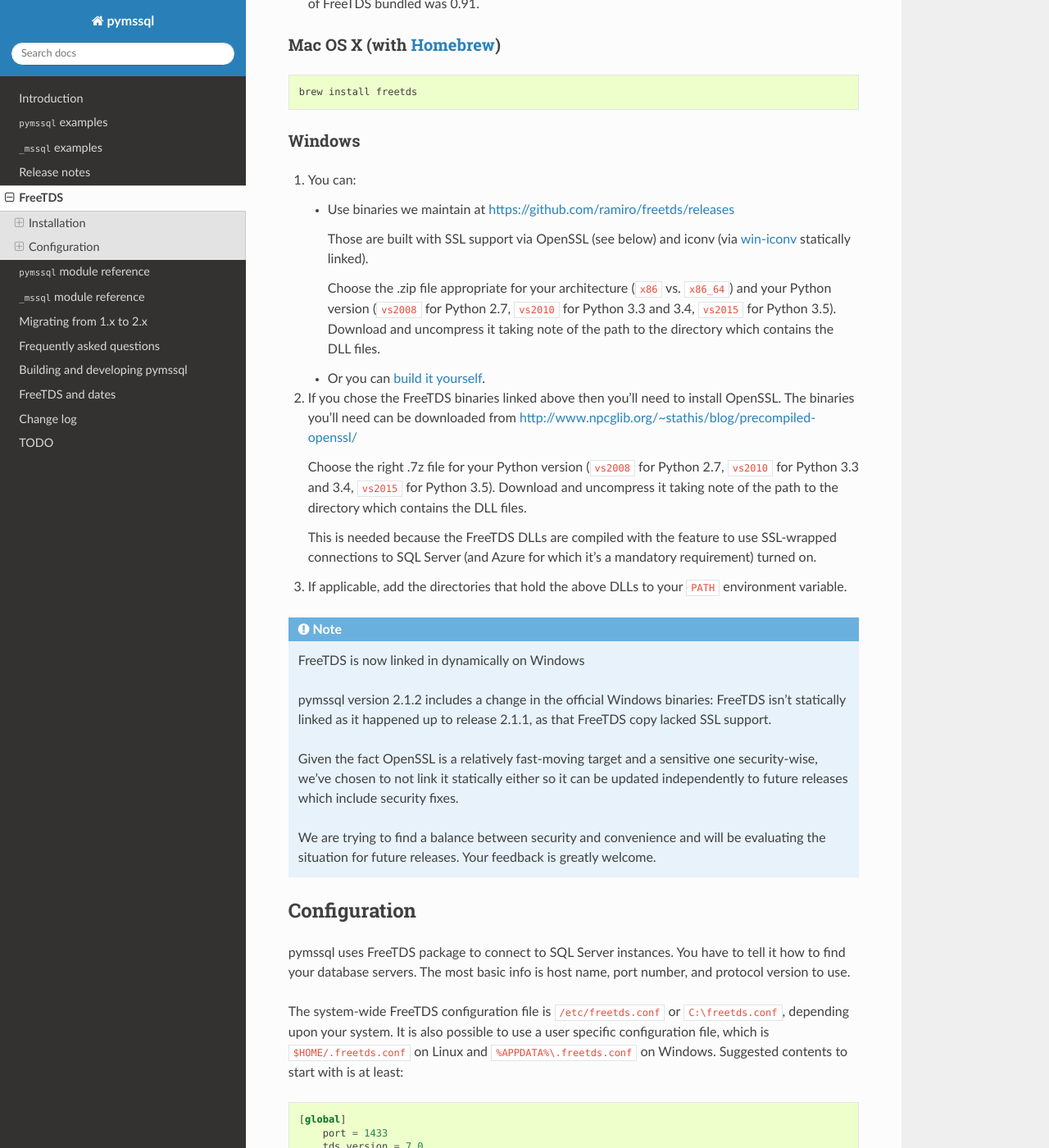
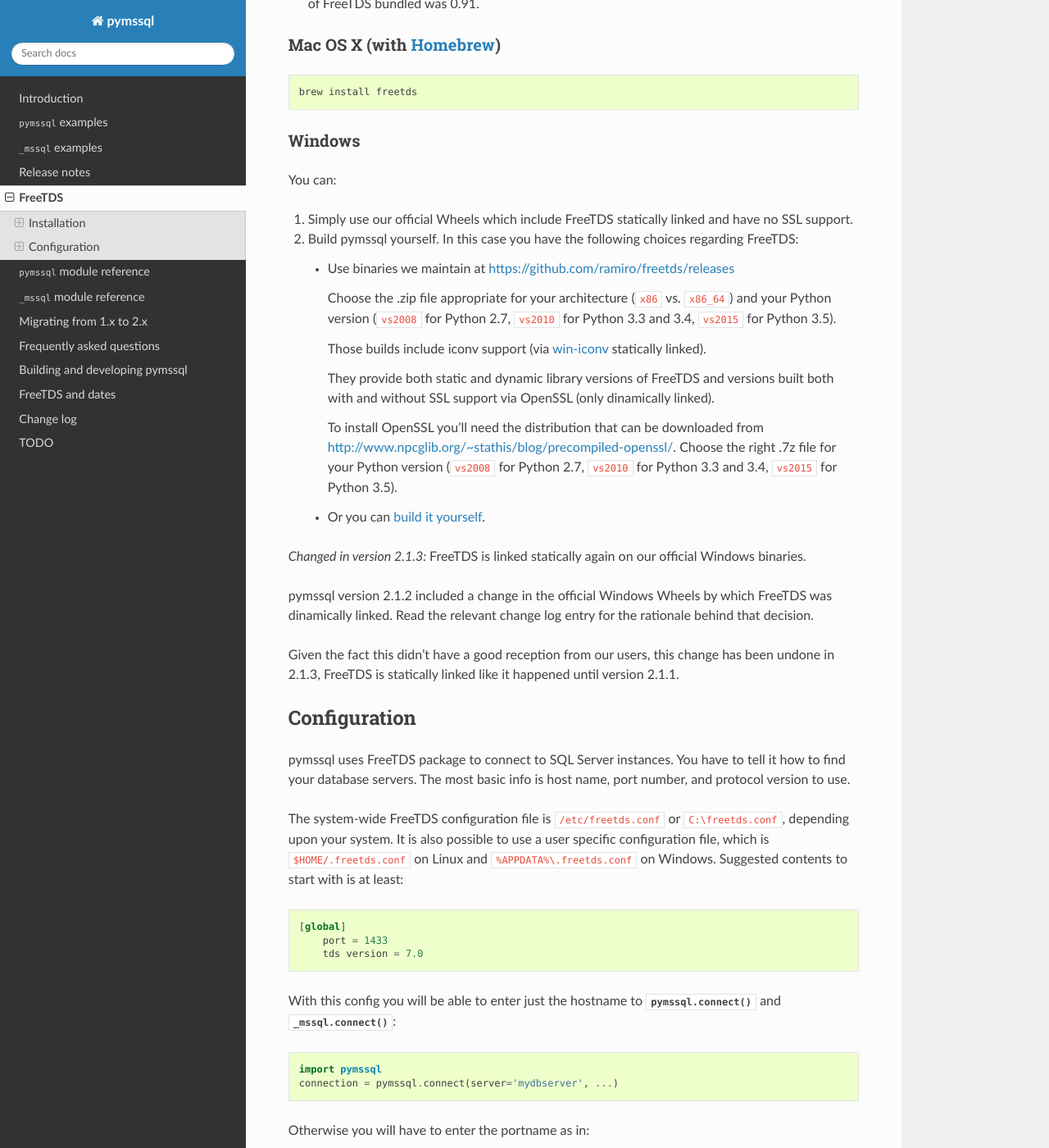
Before and after one commit to pymssql/pymssql, a Sphinx documentation site: the page built from docs/freetds.rst, in a window 1280 px wide and 1400 px high, scrolled down 1044 px. Shown: the whole window at 82% size. Built offline with Sphinx 7.4.7 and the Read the Docs theme 2.0.0, drawn with Linux system fonts in a browser that asks for light colours.

Commit message:
docs: Bring in changes from the stable-2.1.x branch.

```diff
--- a/docs/freetds.rst
+++ b/docs/freetds.rst
@@ -47,12 +47,10 @@
       make
 
   .. versionchanged:: 2.1.3
-
     Version of FreeTDS Linux static libraries bundled with pymssql is
     `0.95.95`_.
 
   .. versionchanged:: 2.1.2
-
     Version of FreeTDS Linux static libraries bundled with pymssql is
     `0.95.81`_ obtained from branch `Branch-0_95`_ of the official Git
     repository. Up to 2.1.1 the version of FreeTDS bundled was 0.91.
@@ -71,48 +69,44 @@
 Windows
 -------
 
-#. You can:
+You can:
+
+#. Simply use our official Wheels which include FreeTDS statically linked and
+   have no SSL support.
+
+#. Build pymssql yourself. In this case you have the following choices regarding
+   FreeTDS:
 
    * Use binaries we maintain at https://github.com/ramiro/freetds/releases
 
-     Those are built with SSL support via OpenSSL (see below) and iconv (via
+     Choose the .zip file appropriate for your architecture (``x86`` vs.
+     ``x86_64``) and your Python version (``vs2008`` for Python 2.7, ``vs2010``
+     for Python 3.3 and 3.4, ``vs2015`` for Python 3.5).
+
+     Those builds include iconv support (via
      `win-iconv <https://github.com/win-iconv/win-iconv>`_ statically linked).
 
-     Choose the .zip file appropriate for your architecture (``x86`` vs.
-     ``x86_64``) and your Python version (``vs2008`` for Python 2.7, ``vs2010``
-     for Python 3.3 and 3.4, ``vs2015`` for Python 3.5). Download and uncompress
-     it taking note of the path to the directory which contains the DLL files.
+     They provide both static and dynamic library versions of FreeTDS and
+     versions built both with and without SSL support via OpenSSL (only
+     dinamically linked).
+
+     To install OpenSSL you'll need the distribution that can be downloaded from
+     http://www.npcglib.org/~stathis/blog/precompiled-openssl/. Choose the right
+     .7z file for your Python version (``vs2008`` for Python 2.7, ``vs2010`` for
+     Python 3.3 and 3.4, ``vs2015`` for Python 3.5).
+
    * Or you can `build it yourself <http://www.freetds.org/userguide/build.htm>`_.
 
-#. If you chose the FreeTDS binaries linked above then you'll need to install
-   OpenSSL. The binaries you'll need can be downloaded from
-   http://www.npcglib.org/~stathis/blog/precompiled-openssl/
+.. versionchanged:: 2.1.3
+    FreeTDS is linked statically again on our official Windows binaries.
 
-   Choose the right .7z file for your Python version (``vs2008`` for Python 2.7,
-   ``vs2010`` for Python 3.3 and 3.4, ``vs2015`` for Python 3.5). Download and
-   uncompress it taking note of the path to the directory which contains the DLL
-   files.
+    pymssql version 2.1.2 included a change in the official Windows Wheels by
+    which FreeTDS was dinamically linked. Read the relevant change log entry for
+    the rationale behind that decision.
 
-   This is needed because the FreeTDS DLLs are compiled with the feature to use
-   SSL-wrapped connections to SQL Server (and Azure for which it's a mandatory
-   requirement) turned on.
-
-#. If applicable, add the directories that hold the above DLLs to your
-   ``PATH`` environment variable.
-
-.. note:: FreeTDS is now linked in dynamically on Windows
-
-    pymssql version 2.1.2 includes a change in the official Windows binaries:
-    FreeTDS isn't statically linked as it happened up to release 2.1.1, as that
-    FreeTDS copy lacked SSL support.
-
-    Given the fact OpenSSL is a relatively fast-moving target and a sensitive one
-    security-wise, we've chosen to not link it statically either so it can be
-    updated independently to future releases which include security fixes.
-
-    We are trying to find a balance between security and convenience and will
-    be evaluating the situation for future releases. Your feedback is greatly
-    welcome.
+    Given the fact this didn't have a good reception from our users, this change
+    has been undone in 2.1.3, FreeTDS is statically linked like it happened
+    until version 2.1.1.
 
 Configuration
 =============
--- a/docs/ref/_mssql.rst
+++ b/docs/ref/_mssql.rst
@@ -177,11 +177,14 @@
 .. attribute:: MSSQLConnection.tds_version
 
    The TDS version used by this connection. Can be one of ``4.2``, ``5.0``
-   ``7.0``, ``7.1`` and ``7.2``.
+   ``7.0``, ``7.1``, ``7.2`` and ``7.3``.
 
    .. versionchanged:: 2.2.0
        For correctness and consistency the value used to indicate TDS 7.1
        changed from ``8.0`` to ``7.1`` on pymssql 2.2.0.
+
+   .. versionchanged:: 2.1.3
+      ``7.3`` was added as a possible value.
 
 ``MSSQLConnection`` object methods
 ----------------------------------
```
Also changed, not shown: ChangeLog_highlights.rst (+11 -1 lines), 1 other file.
